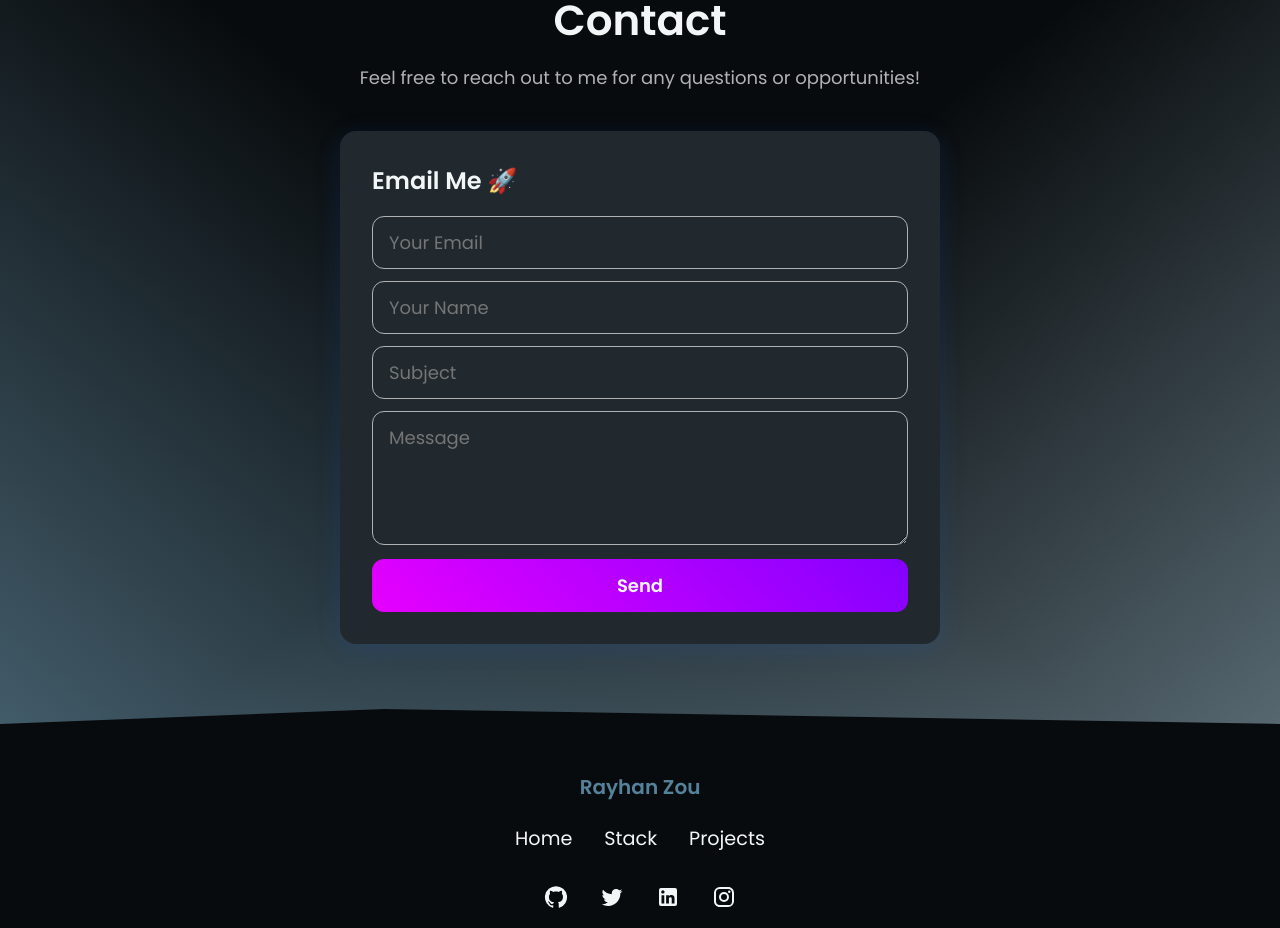
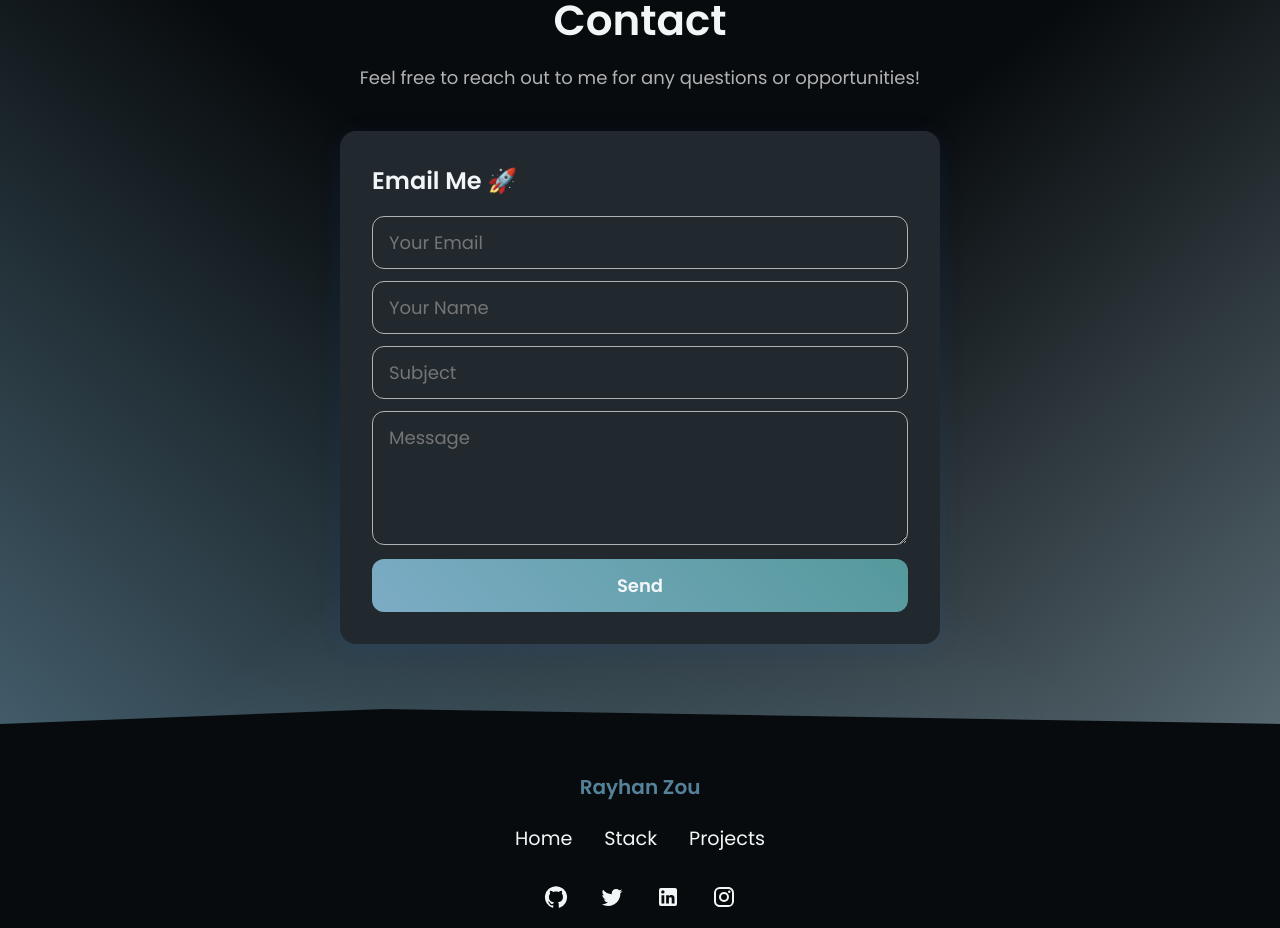
Before and after one commit to rz0u/portfolio-website, a React (Create React App) app: page / in a window 1280 px wide. Shown: the part 2520-3448 px from the top of the page. Built offline with nearby package versions, Linux system fonts and the light colour scheme.

Commit message:
refactor: contact form styling refactor

```diff
--- a/src/components/Contact/index.js
+++ b/src/components/Contact/index.js
@@ -1,135 +1,18 @@
 import React from "react";
-import styled from "styled-components";
 import { useRef } from "react";
 import emailjs from "@emailjs/browser";
 import { Snackbar } from "@mui/material";
-
-const Container = styled.div`
-  display: flex;
-  flex-direction: column;
-  justify-content: center;
-  position: relative;
-  z-index: 1;
-  align-items: center;
-  @media (max-width: 960px) {
-    padding: 0px;
-  }
-`;
-
-const Wrapper = styled.div`
-  position: relative;
-  display: flex;
-  justify-content: space-between;
-  align-items: center;
-  flex-direction: column;
-  width: 100%;
-  max-width: 1350px;
-  padding: 0px 0px 80px 0px;
-  gap: 12px;
-  @media (max-width: 960px) {
-    flex-direction: column;
-  }
-`;
-
-const Title = styled.div`
-  font-size: 42px;
-  text-align: center;
-  font-weight: 600;
-  margin-top: 20px;
-  color: ${({ theme }) => theme.textPrimary};
-  @media (max-width: 768px) {
-    margin-top: 12px;
-    font-size: 32px;
-  }
-`;
-
-const Description = styled.div`
-  font-size: 18px;
-  text-align: center;
-  max-width: 600px;
-  color: ${({ theme }) => theme.textSecondary};
-  @media (max-width: 768px) {
-    margin-top: 12px;
-    font-size: 16px;
-  }
-`;
-
-const ContactForm = styled.form`
-  width: 95%;
-  max-width: 600px;
-  display: flex;
-  flex-direction: column;
-  background-color: ${({ theme }) => theme.card};
-  padding: 32px;
-  border-radius: 16px;
-  box-shadow: rgba(23, 92, 230, 0.15) 0px 4px 24px;
-  margin-top: 28px;
-  gap: 12px;
-`;
-
-const ContactTitle = styled.div`
-  font-size: 24px;
-  margin-bottom: 6px;
-  font-weight: 600;
-  color: ${({ theme }) => theme.textPrimary};
-`;
-
-const ContactInput = styled.input`
-  flex: 1;
-  background-color: transparent;
-  border: 1px solid ${({ theme }) => theme.textSecondary};
-  outline: none;
-  font-size: 18px;
-  color: ${({ theme }) => theme.textPrimary};
-  border-radius: 12px;
-  padding: 12px 16px;
-  &:focus {
-    border: 1px solid ${({ theme }) => theme.primary};
-  }
-`;
-
-const ContactInputMessage = styled.textarea`
-  flex: 1;
-  background-color: transparent;
-  border: 1px solid ${({ theme }) => theme.textSecondary};
-  outline: none;
-  font-size: 18px;
-  color: ${({ theme }) => theme.textPrimary};
-  border-radius: 12px;
-  padding: 12px 16px;
-  &:focus {
-    border: 1px solid ${({ theme }) => theme.primary};
-  }
-`;
-
-const ContactButton = styled.input`
-  width: 100%;
-  text-decoration: none;
-  text-align: center;
-  background: hsla(271, 100%, 50%, 1);
-  background: linear-gradient(
-    225deg,
-    hsla(271, 100%, 50%, 1) 0%,
-    hsla(294, 100%, 50%, 1) 100%
-  );
-  background: -moz-linear-gradient(
-    225deg,
-    hsla(271, 100%, 50%, 1) 0%,
-    hsla(294, 100%, 50%, 1) 100%
-  );
-  background: -webkit-linear-gradient(
-    225deg,
-    hsla(271, 100%, 50%, 1) 0%,
-    hsla(294, 100%, 50%, 1) 100%
-  );
-  padding: 13px 16px;
-  margin-top: 2px;
-  border-radius: 12px;
-  border: none;
-  color: ${({ theme }) => theme.textPrimary};
-  font-size: 18px;
-  font-weight: 600;
-`;
+import {
+  Container,
+  Wrapper,
+  Title,
+  Description,
+  ContactButton,
+  ContactInputMessage,
+  ContactTitle,
+  ContactForm,
+  ContactInput,
+} from "./styling";
 
 const Contact = () => {
   //hooks
--- /dev/null
+++ b/src/components/Contact/styling.js
@@ -0,0 +1,128 @@
+import styled from "styled-components";
+
+export const Container = styled.div`
+  display: flex;
+  flex-direction: column;
+  justify-content: center;
+  position: relative;
+  z-index: 1;
+  align-items: center;
+  @media (max-width: 960px) {
+    padding: 0px;
+  }
+`;
+
+export const Wrapper = styled.div`
+  position: relative;
+  display: flex;
+  justify-content: space-between;
+  align-items: center;
+  flex-direction: column;
+  width: 100%;
+  max-width: 1350px;
+  padding: 0px 0px 80px 0px;
+  gap: 12px;
+  @media (max-width: 960px) {
+    flex-direction: column;
+  }
+`;
+
+export const Title = styled.div`
+  font-size: 42px;
+  text-align: center;
+  font-weight: 600;
+  margin-top: 20px;
+  color: ${({ theme }) => theme.textPrimary};
+  @media (max-width: 768px) {
+    margin-top: 12px;
+    font-size: 32px;
+  }
+`;
+
+export const Description = styled.div`
+  font-size: 18px;
+  text-align: center;
+  max-width: 600px;
+  color: ${({ theme }) => theme.textSecondary};
+  @media (max-width: 768px) {
+    margin-top: 12px;
+    font-size: 16px;
+  }
+`;
+
+export const ContactForm = styled.form`
+  width: 95%;
+  max-width: 600px;
+  display: flex;
+  flex-direction: column;
+  background-color: ${({ theme }) => theme.card};
+  padding: 32px;
+  border-radius: 16px;
+  box-shadow: rgba(23, 92, 230, 0.1) 0px 4px 24px;
+  margin-top: 28px;
+  gap: 12px;
+`;
+
+export const ContactTitle = styled.div`
+  font-size: 24px;
+  margin-bottom: 6px;
+  font-weight: 600;
+  color: ${({ theme }) => theme.textPrimary};
+`;
+
+export const ContactInput = styled.input`
+  flex: 1;
+  background-color: transparent;
+  border: 1px solid ${({ theme }) => theme.textSecondary};
+  outline: none;
+  font-size: 18px;
+  color: ${({ theme }) => theme.textPrimary};
+  border-radius: 12px;
+  padding: 12px 16px;
+  &:focus {
+    border: 1px solid ${({ theme }) => theme.primary};
+  }
+`;
+
+export const ContactInputMessage = styled.textarea`
+  flex: 1;
+  background-color: transparent;
+  border: 1px solid ${({ theme }) => theme.textSecondary};
+  outline: none;
+  font-size: 18px;
+  color: ${({ theme }) => theme.textPrimary};
+  border-radius: 12px;
+  padding: 12px 16px;
+  &:focus {
+    border: 1px solid ${({ theme }) => theme.primary};
+  }
+`;
+
+export const ContactButton = styled.input`
+  width: 100%;
+  text-decoration: none;
+  text-align: center;
+  background: rgb(85, 153, 155);
+  background: linear-gradient(
+    225deg,
+    rgba(85, 153, 155, 1) 0%,
+    rgba(124, 172, 197, 1) 100%
+  );
+  background: -moz-linear-gradient(
+    225deg,
+    rgba(85, 153, 155, 1) 0%,
+    rgba(124, 172, 197, 1) 100%
+  );
+  background: -webkit-linear-gradient(
+    225deg,
+    rgba(85, 153, 155, 1) 0%,
+    rgba(124, 172, 197, 1) 100%
+  );
+  padding: 13px 16px;
+  margin-top: 2px;
+  border-radius: 12px;
+  border: none;
+  color: ${({ theme }) => theme.textPrimary};
+  font-size: 18px;
+  font-weight: 600;
+`;
```
